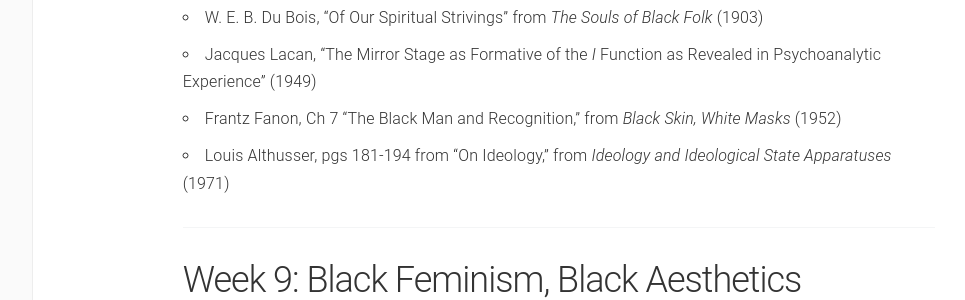
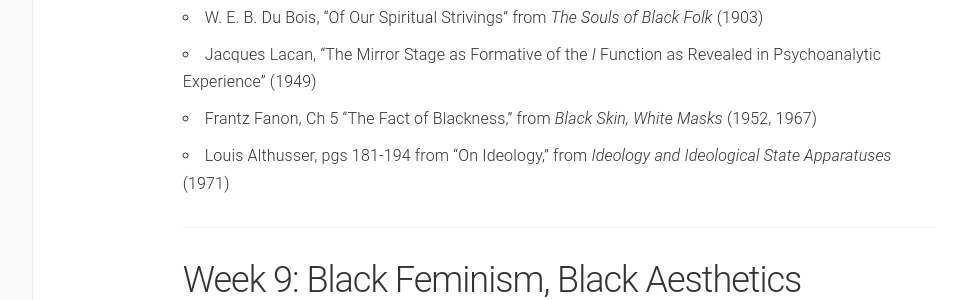
Before and after one commit to lcthomas/eng681f19, a Jekyll site: the page built from schedule.md, in a window 1280 px wide. Shown: the part 3454-3754 px from the top of the page, without its empty margins (180-1145 px from the left). Built offline with Jekyll 4.4.1, drawn with Linux system fonts in a browser that asks for light colours; part of the change alters nothing that is shown.

Commit message:
Fanon reading change

```diff
--- a/schedule.md
+++ b/schedule.md
@@ -81,7 +81,7 @@ navigation: 3
 * Saidiya Hartman, “Introduction” and Ch 1 “Innocent Amusements: The Stage of Sufferance,” from _Scenes of Subjection: Terror, Slavery, and Self-Making in Nineteenth-Century America_ (1997)
 * W. E. B. Du Bois, “Of Our Spiritual Strivings” from _The Souls of Black Folk_ (1903)
 * Jacques Lacan, “The Mirror Stage as Formative of the _I_ Function as Revealed in Psychoanalytic Experience” (1949)
-* Frantz Fanon, Ch 7 “The Black Man and Recognition,” from _Black Skin, White Masks_ (1952)
+* Frantz Fanon, Ch 5 “The Fact of Blackness,” from _Black Skin, White Masks_ (1952, 1967)
 * Louis Althusser, pgs 181-194 from "On Ideology," from _Ideology and Ideological State Apparatuses_ (1971)
 
 ----
@@ -126,7 +126,7 @@ navigation: 3
 ## Week 13: Assembling an Archive 1: What does it mean?
 ## Tuesday, November 12
 * Heather Love, “What Does Lauren Berlant Teach Us About X?”, _Communication and Critical/Cultural Studies_ 9.4 (2012)
-* Hartman, “Venus in Two Acts", _Small Axe_ 26.12.2 (2008)
+* Saidiya Hartman, “Venus in Two Acts", _Small Axe_ 26.12.2 (2008)
 
 * NO RESPONSE DUE
 * Come to class ready to report the final project option you have chosen.
@@ -135,7 +135,7 @@ navigation: 3
 
 ## Week 14: Assembling an Archive 2: How do you do it?
 ## Tuesday, November 19
-* Hartman, "Riot and Refrain" from _Wayward Lives, Beautiful Experiments: Intimate Histories of Social Upheaval_ (2019) (titled “Hartman – Wayward Lives Week 14” in course Box folder)
+* Saidiya Hartman, "Riot and Refrain" from _Wayward Lives, Beautiful Experiments: Intimate Histories of Social Upheaval_ (2019) (titled “Hartman – Wayward Lives Week 14” in course Box folder)
 * Lauren Berlant, Ch 2 “Intuitionists: History and the Affective Event,” from _Cruel Optimism_ (2011)
 
 * NO RESPONSE DUE
```
